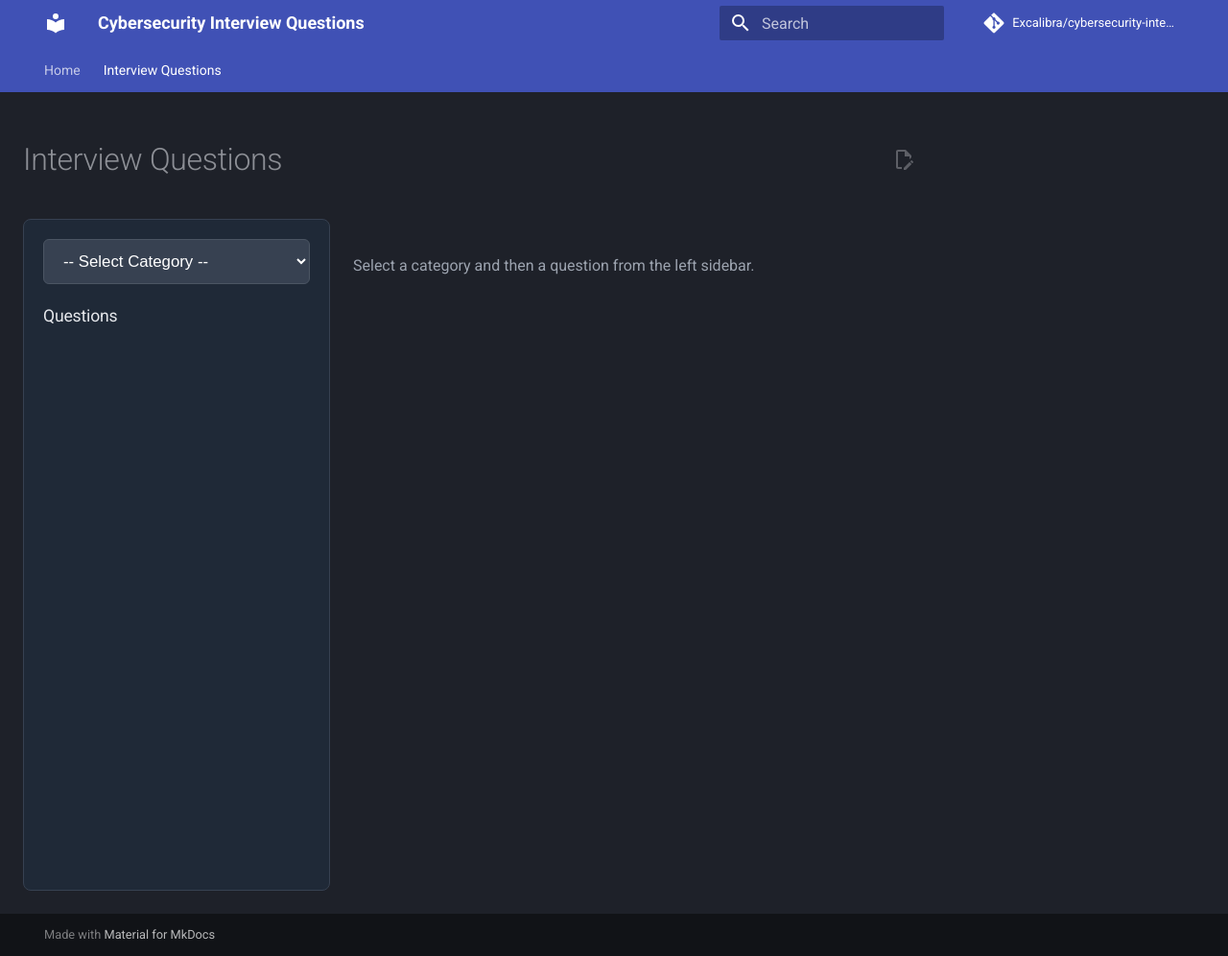
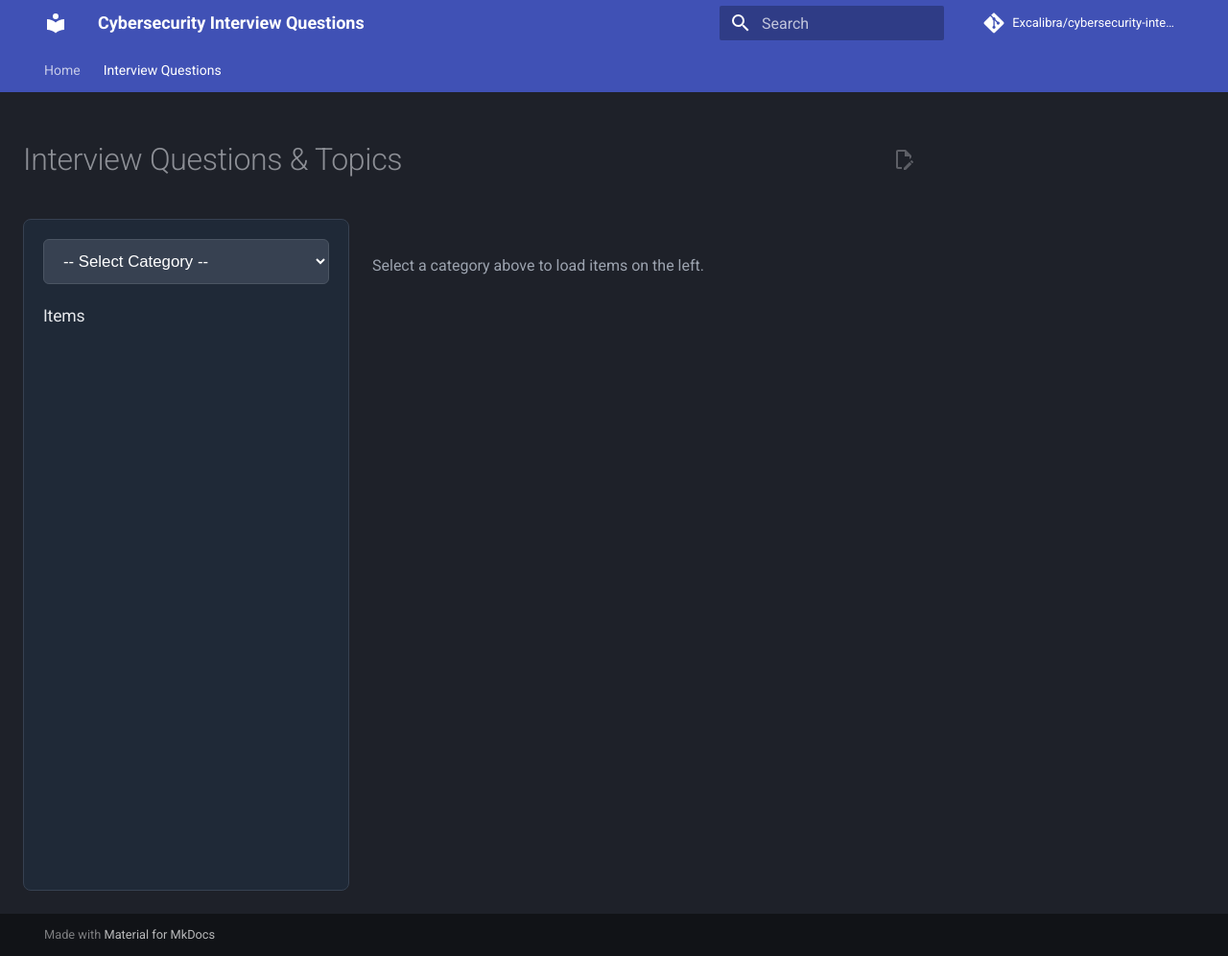
Before and after one commit to Excalibra/cybersecurity-interview-questions, an MkDocs documentation site: the page built from docs/questions/index.md, in a window 1280 px wide and 996 px high. Shown: the whole window at 96% size. Built offline with MkDocs 1.6.1 and Material for MkDocs 9.7.7, drawn with Linux system fonts in a browser that asks for light colours; comment, search, counter and statistics services are not loaded.

Commit message:
Update index.md

```diff
--- a/docs/questions/index.md
+++ b/docs/questions/index.md
@@ -1,22 +1,23 @@
-# Interview Questions
+# Interview Questions & Topics
 
 <div style="display: flex; gap: 24px; align-items: flex-start;">
-  <!-- Dynamic Left Sidebar -->
-  <div id="dynamic-sidebar" style="width: 320px; background:#1f2937; padding:20px; border-radius:8px; border:1px solid #374151; min-height: 700px; flex-shrink: 0;">
+<!-- Dynamic Left Sidebar -->
+<div id="dynamic-sidebar" style="width: 340px; background:#1f2937; padding:20px; border-radius:8px; border:1px solid #374151; min-height: 700px; flex-shrink: 0;">
 
-    <select id="category-selector" style="width:100%; padding:12px 16px; font-size:1.05em; background:#374151; color:white; border:1px solid #4b5563; border-radius:6px; margin-bottom:20px;">
-      <option value="">-- Select Category --</option>
-      <option value="web">Web Application Penetration Testing</option>
-      <option value="red">Red Team Operations</option>
-      <option value="seceng">Security Engineer</option>
-    </select>
+<select id="category-selector" style="width:100%; padding:12px 16px; font-size:1.05em; background:#374151; color:white; border:1px solid #4b5563; border-radius:6px; margin-bottom:20px;">
+<option value="">-- Select Category --</option>
+<option value="web">Web Application Penetration Testing</option>
+<option value="red">Red Team Operations</option>
+<option value="seceng">Security Engineer</option>
+<option value="websec">Web Security (Topics)</option>
+</select>
 
-    <h3 style="margin:0 0 16px 0; color:#e5e7eb; font-size:1.1em;">Questions</h3>
-    <div id="questions-list" style="font-size:0.95em; line-height:1.6;"></div>
-  </div>
+<h3 style="margin:0 0 16px 0; color:#e5e7eb; font-size:1.1em;">Items</h3>
+<div id="questions-list" style="font-size:0.95em; line-height:1.6;"></div>
+</div>
 
-  <!-- Main Content Area -->
-  <div id="main-content" style="flex:1; padding-top:20px;">
-    <p style="color:#9ca3af;">Select a category and then a question from the left sidebar.</p>
-  </div>
+<!-- Main Content -->
+<div id="main-content" style="flex:1; padding-top:20px;">
+<p style="color:#9ca3af;">Select a category above to load items on the left.</p>
 </div>
+</div>
```
